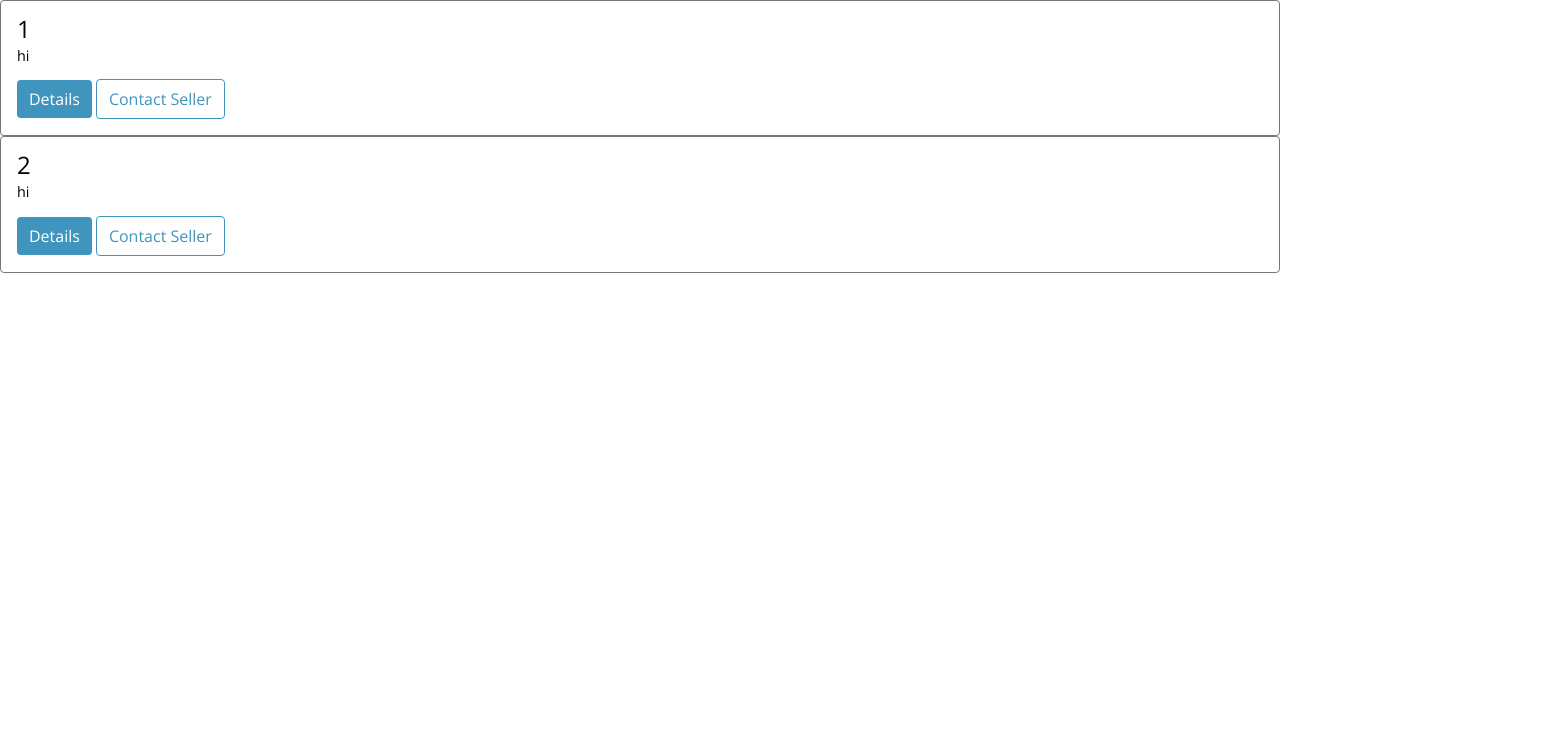
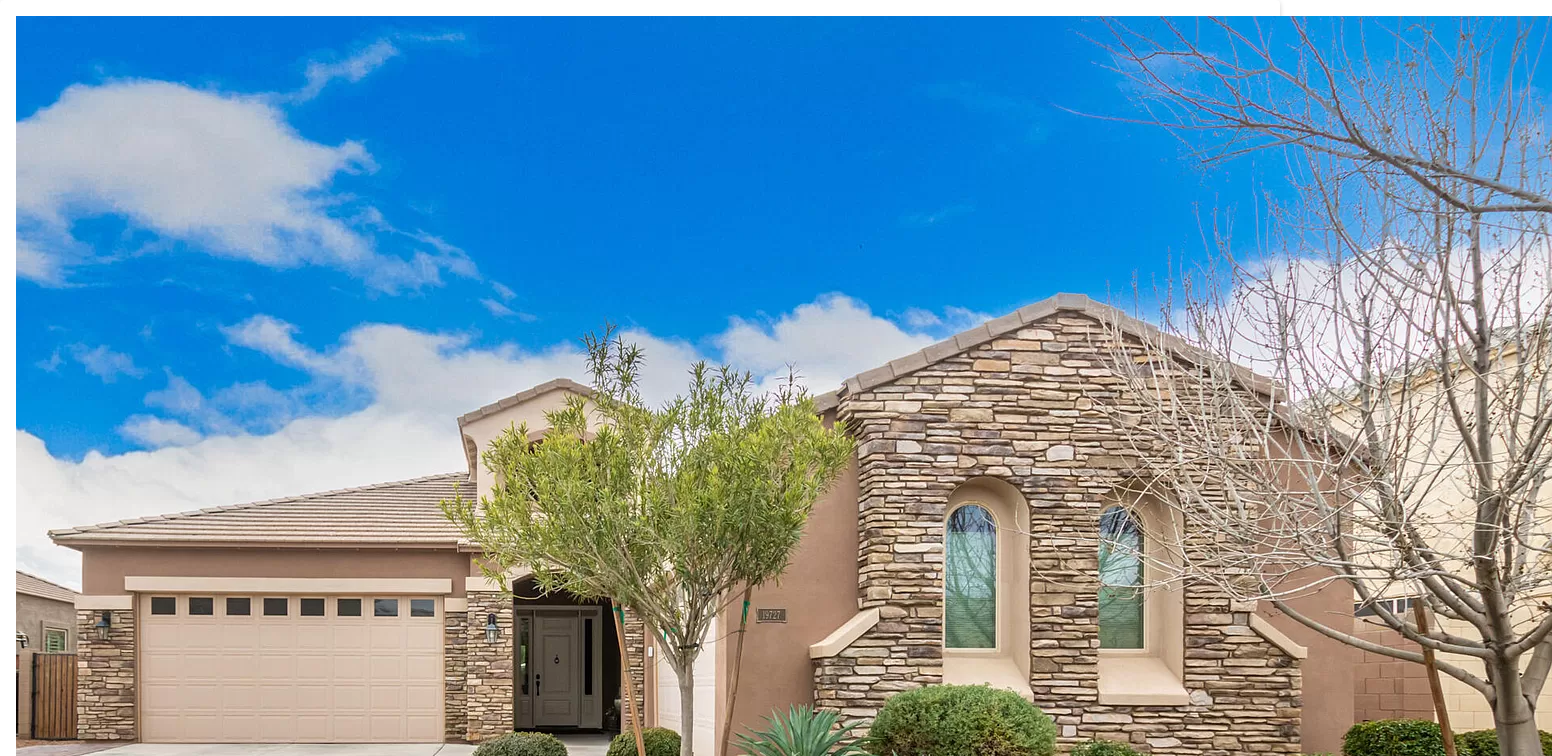
Before and after one commit to Vy187/anitmated_cards, a React (Vite) app: page / in a window 1280 px wide. Shown: the top 756 px of the page, 1552 px wide, since content can reach past the window. Built offline with nearby package versions, Linux system fonts and the light colour scheme.

Commit message:
build: added imgs to each card

```diff
--- a/src/components/Card/index.tsx
+++ b/src/components/Card/index.tsx
@@ -7,8 +7,12 @@ type PropsType = {
 };
 
 const Card = ({ card }: PropsType): ReactElement => {
+    const img: string = new URL(`../../images/${card.upc}.jpg`, import.meta.url).href;
+    console.log(img)
+
     const content = (
-        <article className='card'>
+        <article className='card card-shadow'>
+            <img className="card-img" src={img} alt="" />
             <header className='card-header'>{card.header}</header>
             <p className='card-body'>{card.body}</p>
             <footer className='card-footer'>
--- a/src/components/CardList/index.tsx
+++ b/src/components/CardList/index.tsx
@@ -16,7 +16,7 @@ const CardList = () => {
     });
 
     const content = (
-        <main className="main main-cards">
+        <main className="main main-grid">
             {pageContent}
         </main>
     );
--- a/src/context/CardProvider.tsx
+++ b/src/context/CardProvider.tsx
@@ -8,12 +8,12 @@ export type CardType = {
 
 const initialState: CardType[] = [
     {
-        'upc'       : '1',
+        'upc'       : 'house0001',
         'header'    : '1',
         'body'      : 'hi',
     },
     {
-        'upc'       : '2',
+        'upc'       : 'house0002',
         'header'    : '2',
         'body'      : 'hi',
     }
```
Also changed, not shown: src/images/house0001.jpg (added), src/images/house0002.jpg (added).
